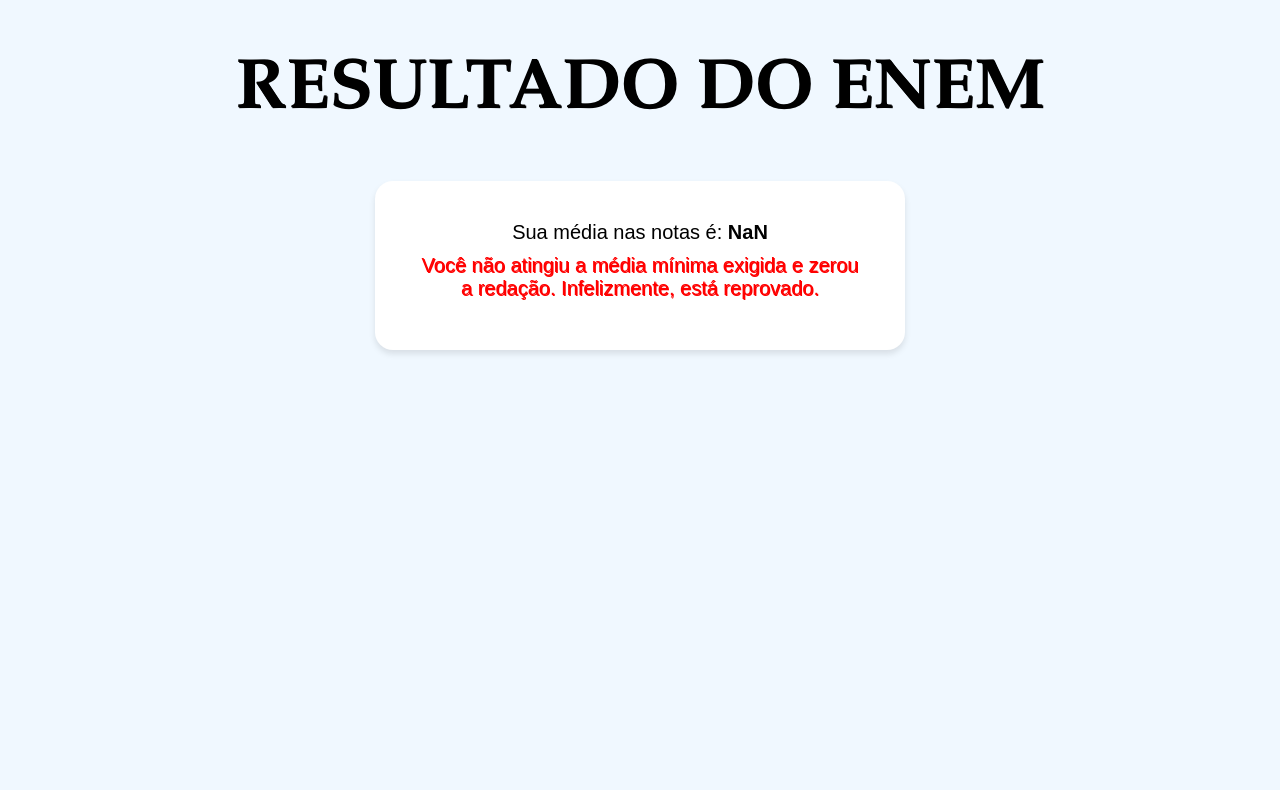
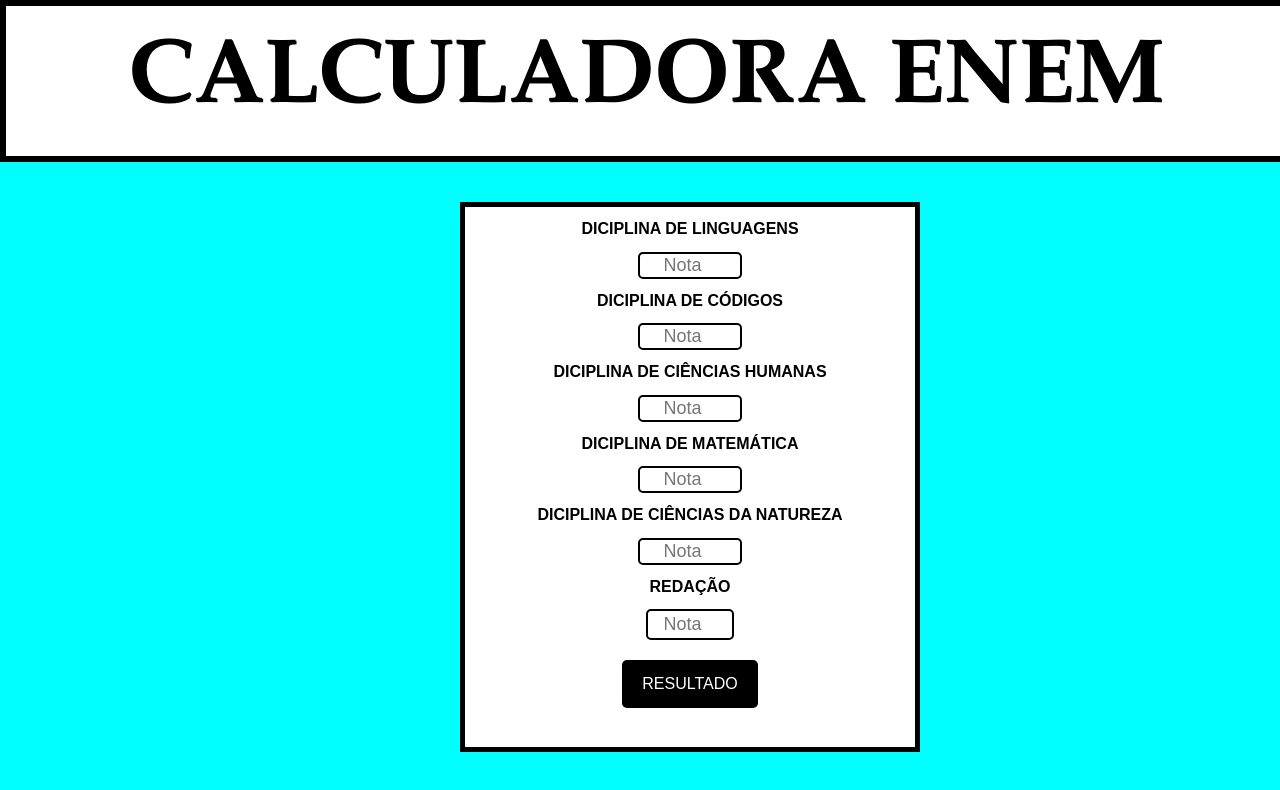
Before and after one commit to estevaosevero/java-Script, a plain HTML site: page Calculadora_ENEM/INDEX.html in a window 1280 px wide. Drawn offline with Linux system fonts and the light colour scheme.

Commit message:
Update INDEX.html

```diff
--- a/Calculadora_ENEM/INDEX.html
+++ b/Calculadora_ENEM/INDEX.html
@@ -4,101 +4,56 @@
 <head>
   <meta charset="utf-8">
   <meta name="viewport" content="width=device-width, initial-scale=1.0">
-  <title>Resultado ENEM</title>
-  <style>
-    body {
-      font-family: Arial, sans-serif;
-      background-color: #F0F8FF;
-      margin: 0;
-      padding: 0;
-      box-sizing: border-box;
-    }
-
-    h1 {
-      text-align: center;
-      margin-top: 50px;
-      font-family: Garamond;
-      font-size: 70px;
-      text-shadow: 1px 1px black;
-    }
-
-    #mediaResultado {
-      background-color: #fff;
-      border-radius: 18px;
-      box-shadow: 0 4px 6px rgba(0, 0, 0, 0.1);
-      max-width: 450px;
-      margin: 40px auto;
-      padding: 40px;
-    }
-
-    #mediaResultado p {
-      text-align: center;
-       font-size: 20px;
-      margin: 0 0 10px;
-    }
-
-    .aprovado {
-      font-size: 20px;
-      text-shadow: 1px 1px green;
-      color: #008000;
-    }
-
-    .ok {
-      font-size: 20px;
-      text-shadow: 1px 1px red;
-      color: #FF0000;
-    }
-
-    .tirou {
-      font-size: 20px;
-      text-shadow: 1px 1px red;
-      color: #FF0000;
-
-    }
-
-    .reprovado {
-      font-size: 20px;
-      text-shadow: 1px 1px red;
-      color: #FF0000;
-    }
-  </style>
+  <title>Calculadora Enem</title>
+  <link href="style.css" rel="stylesheet" type="text/css">
 </head>
 
 <body>
-  <h1>RESULTADO DO ENEM</h1>
-  <div id="mediaResultado"></div>
+  <h1> CALCULADORA ENEM</h1>
+  <center>
+    <div class="dois">
+      <h2>DICIPLINA DE LINGUAGENS</h2>
+      <input type="number" id="linguagens1" placeholder="Nota" min="0" max="1000">
+
+      <h2>DICIPLINA DE CÓDIGOS</h2>
+      <input type="number" id="linguagens2" placeholder="Nota" min="0" max="1000">
+
+      <h2>DICIPLINA DE CIÊNCIAS HUMANAS</h2>
+      <input type="number" id="linguagens3" placeholder="Nota" min="0" max="1000">
+
+      <h2>DICIPLINA DE MATEMÁTICA</h2>
+      <input type="number" id="linguagens4" placeholder="Nota" min="0" max="1000">
+
+      <h2>DICIPLINA DE CIÊNCIAS DA NATUREZA</h2>
+      <input type="number" id="linguagens5" placeholder="Nota" min="0" max="1000">
+
+      <h2>REDAÇÃO</h2>
+      <input type="number" id="redacao" placeholder="Nota" min="0" max="1000">
+
+      <div id="resultado">
+        <button id="calcularButton" onclick="verificarPreenchimento()">RESULTADO</button>
+      </div>
+    </div>
+  </center>
 
   <script>
-    function calcularMedia() {
-      const queryString = window.location.search;
-      const urlParams = new URLSearchParams(queryString);
+    function verificarPreenchimento() {
+      const linguagens1 = document.getElementById("linguagens1").value;
+      const linguagens2 = document.getElementById("linguagens2").value;
+      const linguagens3 = document.getElementById("linguagens3").value;
+      const linguagens4 = document.getElementById("linguagens4").value;
+      const linguagens5 = document.getElementById("linguagens5").value;
+      const redacao = document.getElementById("redacao").value;
 
-      const linguagens1 = parseInt(urlParams.get('linguagens1'));
-      const linguagens2 = parseInt(urlParams.get('linguagens2'));
-      const linguagens3 = parseInt(urlParams.get('linguagens3'));
-      const linguagens4 = parseInt(urlParams.get('linguagens4'));
-      const linguagens5 = parseInt(urlParams.get('linguagens5'));
-      const redacao = parseInt(urlParams.get('redacao'));
-
-      const media = (linguagens1 + linguagens2 + linguagens3 + linguagens4 + linguagens5) / 5;
-
-      const mediaResultado = document.getElementById("mediaResultado");
-      mediaResultado.innerHTML = "<p>Sua média nas notas é: <strong>" + media.toFixed(2) + "</strong></p>";
-
-      if (media >= 450 && redacao > 0) {
-        mediaResultado.innerHTML += "<p class='aprovado'>Parabéns! Você está aprovado. Pode participar do FIES e do ProUni.</p>";
-      } else if (media < 450 && redacao > 0) {
-        mediaResultado.innerHTML += "<p class='ok'>Conseguiu passar em redação, mas não conseguiu atingir a média exigida nas matérias, então está reprovado.</p>";
-      } else if (media >= 450 && redacao === 0) {
-        mediaResultado.innerHTML += "<p class='tirou'>Conseguiu pontuação maior ou igual a 450 em média nas matérias, mas em redação tirou 0, então está reprovado.</p>";
+      if (linguagens1 === "" || linguagens2 === "" || linguagens3 === "" || linguagens4 === "" || linguagens5 === "" || redacao === "") {
+        alert("Notas indefinidas, por favor, preencha todos os campos corretamente.");
+      } else if (linguagens1 < 0 || linguagens1 > 1000 || linguagens2 < 0 || linguagens2 > 1000 || linguagens3 < 0 || linguagens3 > 1000 || linguagens4 < 0 || linguagens4 > 1000 || linguagens5 < 0 || linguagens5 > 1000 || redacao < 0 || redacao > 1000) {
+        alert("Nota irreal ou notas irreais foram digitadas, por favor, digite novamente");
       } else {
-        mediaResultado.innerHTML += "<p class='reprovado'>Você não atingiu a média mínima exigida e zerou a redação. Infelizmente, está reprovado.</p>";
+        window.location.href = "resultado.html?linguagens1=" + linguagens1 + "&linguagens2=" + linguagens2 + "&linguagens3=" + linguagens3 + "&linguagens4=" + linguagens4 + "&linguagens5=" + linguagens5 + "&redacao=" + redacao;
       }
     }
-
-    calcularMedia();
   </script>
-
 </body>
 
 </html>
```
